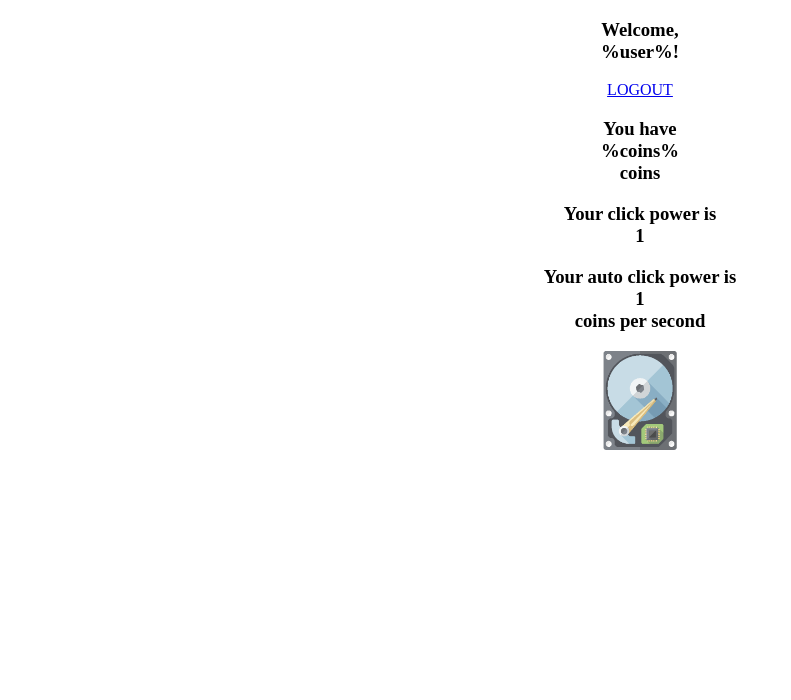
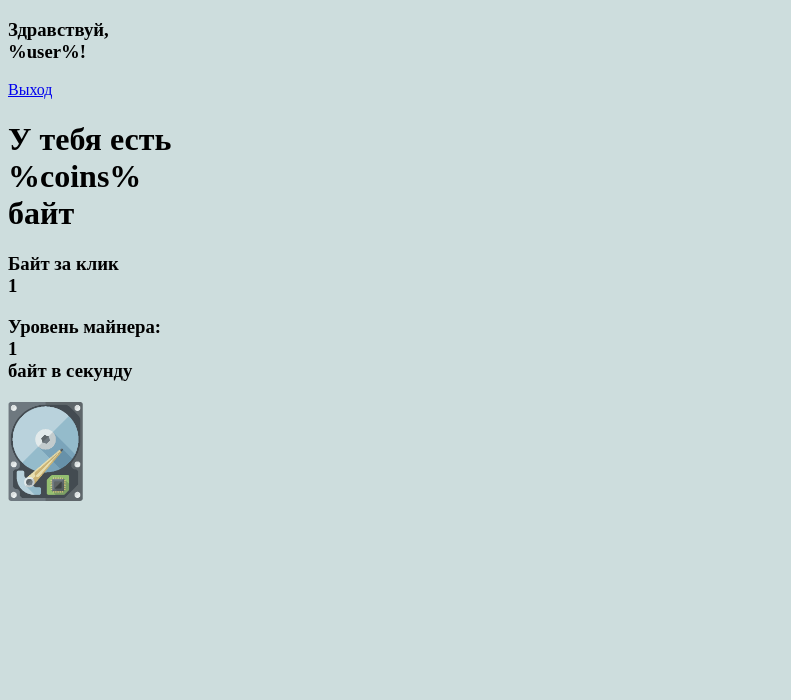
Before and after one commit to Staratel/mysite, a Django app: template frontend/templates/index.html in a window 1280 px wide. Shown: the top 700 px of the page, without its empty margins (0-791 px from the left). Run offline with Django 3.2, Linux system fonts and the light colour scheme; the template is opened without the code that fills it: values that come from a table or form of the project are taken from there, others are empty; tables that the repository leaves empty hold one stand-in row (values such as "Sample post").

Commit message:
Minor fixes frontend

```diff
--- a/frontend/static/css/style.css
+++ b/frontend/static/css/style.css
@@ -1,3 +1,7 @@
+body {
+background: #CDDDDD;
+}
+
 .hdd{
     height: 100px;
   opacity: 0.7;
@@ -9,6 +13,11 @@
 
 .hdd:active{
   opacity: 1;
+}
+
+.buttom {
+    display: block;
+    height: 100px;
 }
 
 .boost{
@@ -27,21 +36,23 @@
 .boost-holder{
   width: 200px;
   height: 200px;
-  background: burlywood;
+  margin: 10px;
+  white-space: nowrap;
+  background: #ACBDBA;
   display: flex;
   flex-direction: column;
   justify-content: center;
   align-items: center;
-  border-radius: 20px;
+  border-radius: 25px;
 }
 
 .auto-boost{
-  background: darkred;
-  width: 170px;
+  background: #A30000;
+  width: 200px;
   height: 200px;
   display: flex;
   flex-direction: column;
   justify-content: center;
   align-items: center;
-  border-radius: 20px;
+  border-radius: 25px;
 }
--- a/frontend/static/js/index.js
+++ b/frontend/static/js/index.js
@@ -72,15 +72,23 @@
 }
 
 function render_boost(parent, boost){
+  let boost_class = 'boost-holder'
+  let boost_img = "https://www.pinclipart.com/picdir/big/72-720521_get-notified-of-exclusive-freebies-computer-chip-clipart.png"
+  if (boost.level % 3 == 0){
+      boost_class = 'auto-boost'
+      boost_img = "https://w7.pngwing.com/pngs/814/843/png-transparent-usb-flash-drives-computer-icons-usb-flash-electronics-computer-usb-flash-drive.png"
+  }
   const div = document.createElement('div')
   div.setAttribute('class', 'boost-holder')
   div.setAttribute('id', `boost-holder-${boost.level}`)
   div.innerHTML = `
-  <div class="boost-holder" id="boost-holder">
-    <input id="buy" type="image" class="hdd boost" src="https://voronezh.migmar.ru/wp-content/uploads/2019/12/avtotovary.png" onclick="buyBoost(${boost.level})" />
+  <div class=${boost_class} id="boost-holder">
+
     <p> Level: <div id="boostLevel"> ${boost.level} </div> </p>
+    <input id="buy" type="image" class="button boost" src=${boost_img} onclick="buyBoost(${boost.level})">
     <p> Power: <div id="boostPower"> ${boost.power} </div></p>
     <p> Price: <div id="boostPrice"> ${boost.price} </div></p>
+    </input>
   </div>
   `
   parent.appendChild(div)
--- a/frontend/templates/index.html
+++ b/frontend/templates/index.html
@@ -9,14 +9,13 @@
   </head>
   <body onload="getUser({{user.id}})">
      <main>
-
-      <div align='center'>
-        <h3> Welcome, <div id="user">%user%!</div> </h3>
-        <div class="logout"><a href="/logout">LOGOUT</a></div>
-        <h3>You have <div id="data">%coins%</div> coins </h3>
-        <h3> Your click power is <div id="clickPower">{{mainCycle.clickPower}}</div> </h3>
-        <h3> Your auto click power is <div id="autoClickPower"> {{mainCycle.autoClickPower}} </div> coins per second </h3>
-        <input type="image" class="hdd" src="{% static 'images/hdd.png' %}" onclick="callClick()" />
+      <div>
+        <h3> Здравствуй, <div id="user">%user%!</div> </h3>
+        <div class="logout"><a href="/logout">Выход</a></div>
+        <h1> У тебя есть <div id="data">%coins%</div> байт</h1>
+        <h3> Байт за клик <div id="clickPower">{{mainCycle.clickPower}}</div> </h3>
+        <h3> Уровень майнера: <div id="autoClickPower"> {{mainCycle.autoClickPower}} </div> байт в секунду </h3>
+        <div class="buttom"><input type="image" class="hdd" src="{% static 'images/hdd.png' %}" onclick="callClick()" /></div>
         <div class="boost-wrapper" id="boost-wrapper">
 
         </div>
--- a/user_profile/models.py
+++ b/user_profile/models.py
@@ -16,7 +16,7 @@
         return self.check_level()
 
     def check_level(self):
-        if self.coinsCount > (self.level ** 2 + 1) * 1000:
+        if self.coinsCount > (self.level ** 2 + 1) * 100:
             self.level += 1
             boost_type = 1
             if self.level % 3 == 0:
```
